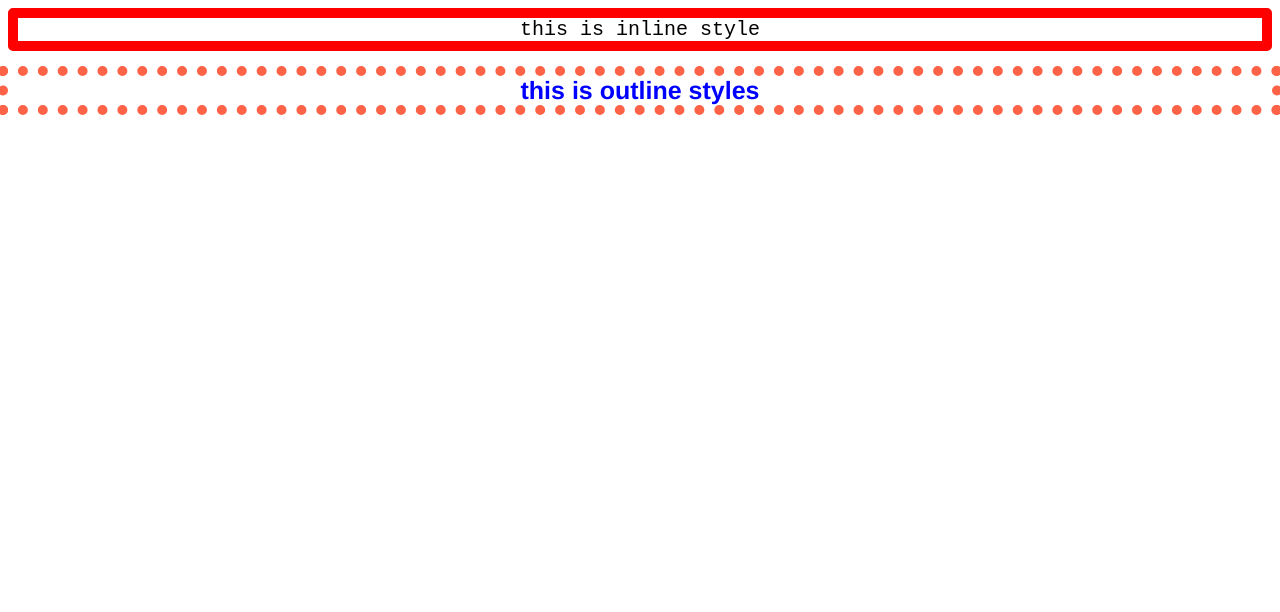
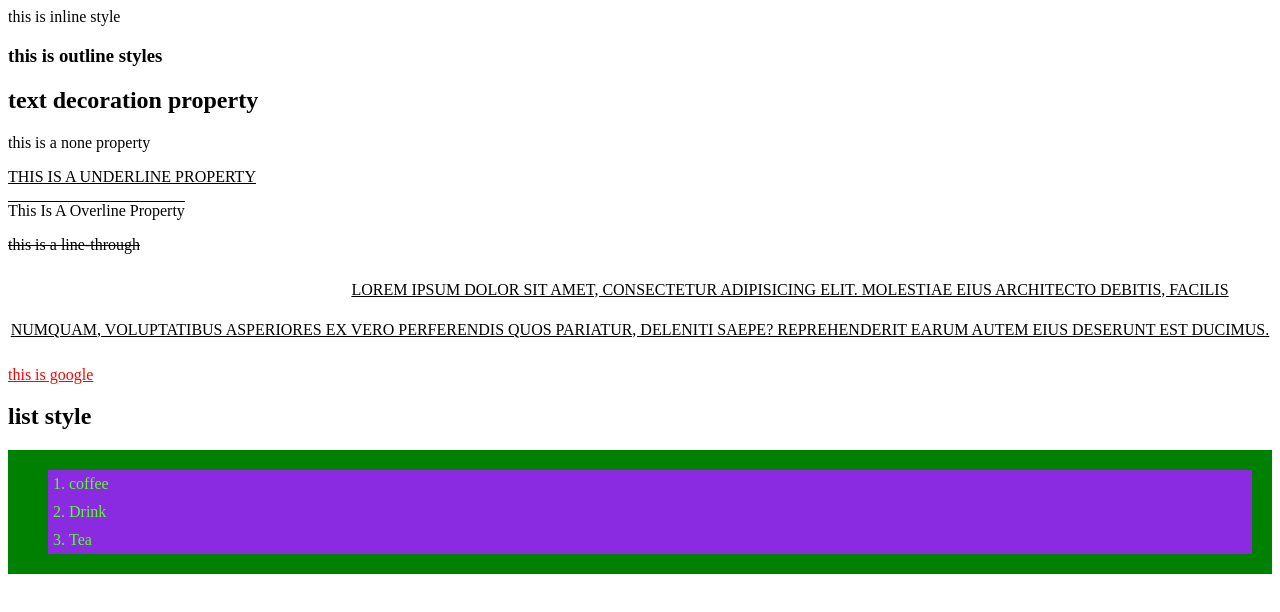
Before and after one commit to Kausar56/learning-html, a plain HTML site: page index.html in a window 1280 px wide. Drawn offline with Linux system fonts and the light colour scheme.

Commit message:
well done

```diff
--- a/index.html
+++ b/index.html
@@ -10,5 +10,31 @@
 <p>this is inline style</p>
 
 <h3 id="stt">this is outline styles</h3>
+
+
+<h2> text decoration property</h2>
+
+<p id="none">this is a none property</p>
+<p id="underline"> this is a underline property</p>
+<p id="overline"> this is a overline property</p>
+<p id="line"> this is a line-through</p>
+
+
+<p id="para"> Lorem ipsum dolor sit amet, consectetur adipisicing elit. Molestiae eius architecto debitis, facilis numquam, voluptatibus asperiores ex vero perferendis quos pariatur, deleniti saepe? Reprehenderit earum autem eius deserunt est ducimus.</p>
+
+
+<a href="https://www.google.com/"  target="_blank">this is google</a>
+
+
+<h2> list style</h2>
+
+
+<div class="list">
+    <uL>
+        <li>coffee</li>
+        <li>Drink</li>
+        <li>Tea</li>
+    </uL>
+</div>
 </body>
 </html>
--- a/style.css
+++ b/style.css
@@ -1,4 +1,4 @@
-p{
+/* p{
     text-align:center;
     text-color: red;
     font-size: 20px;
@@ -13,4 +13,73 @@ p{
     font-size: 25px;
     font-family: 'Franklin Gothic Medium', 'Arial Narrow', Arial, sans-serif;
     outline: 10px dotted tomato;
+    text-decoration:underline;
+    text-decoration-color: violet;
+    text-decoration-style: 10px solid;
+} */
+
+
+#none{
+    text-decoration: none;
+    text-transform: none;
 }
+
+#underline{
+    text-decoration:underline;
+    text-transform:uppercase;
+}
+
+#overline {
+    text-decoration:overline;
+    text-transform:capitalize;
+
+
+}
+
+#line{
+    text-decoration:line-through;
+    text-transform:lowercase;
+}
+
+#para{
+    text-decoration: underline;
+    text-align: center;
+    text-transform: uppercase;
+    text-indent: 300px;
+    line-height: 40px;
+}
+
+
+a:link{
+    color: red;
+
+}
+
+a:visited{
+    color: green;
+}
+
+
+a:hover{
+    color: rgb(199, 133, 133);
+}
+
+
+a:active{
+    color: rgb(55, 4, 236);
+}
+
+ul{
+    list-style-position: inside;
+     list-style-type: decimal;
+     padding:20px;
+     background-color: green;
+    /* width: 5px; */
+}
+
+ul li{
+    color: rgb(87, 255, 36);
+    padding: 5px;
+    margin-left: 20px;
+    background-color:blueviolet;
+}
```
Also changed, not shown: images/email-icon-121.png (added).
